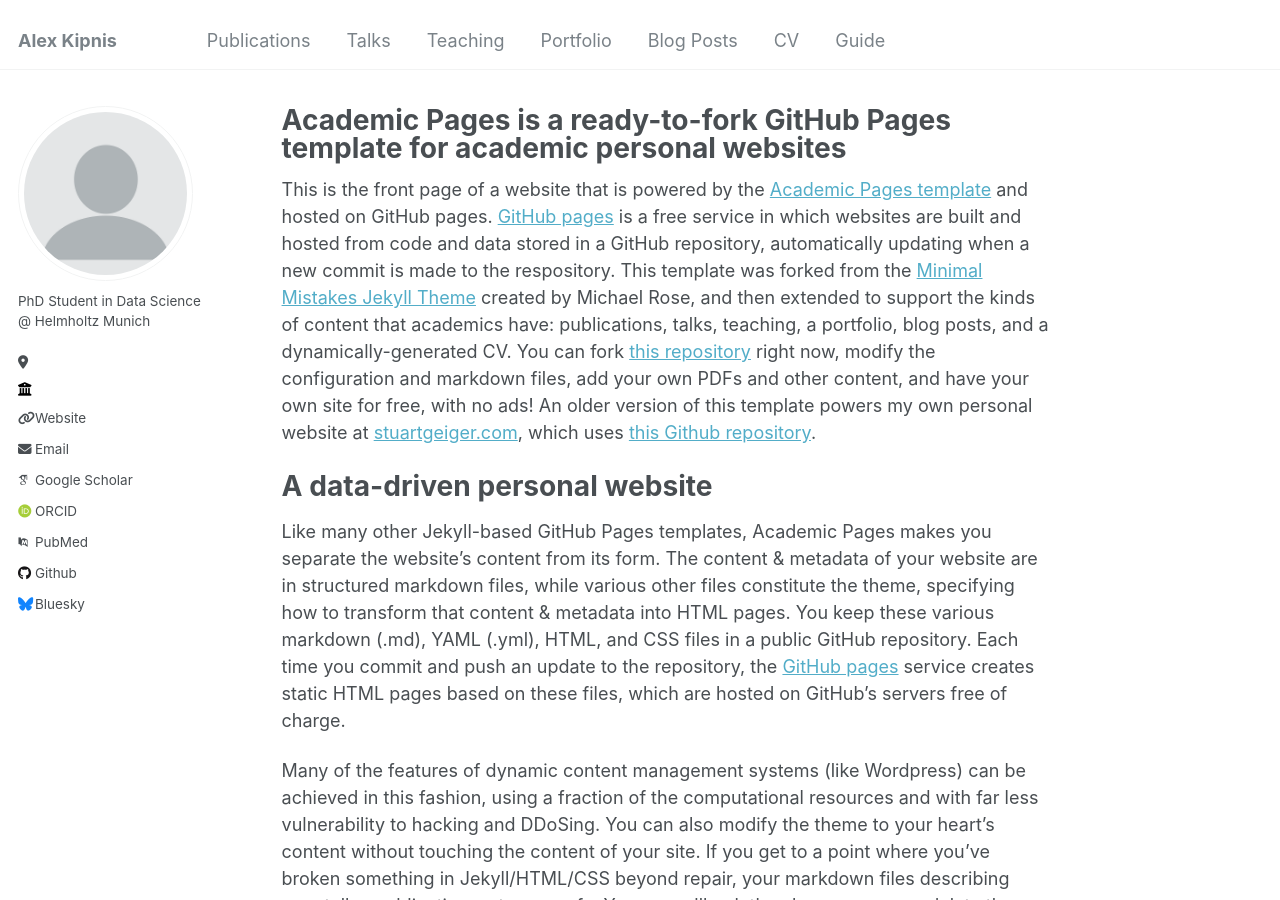
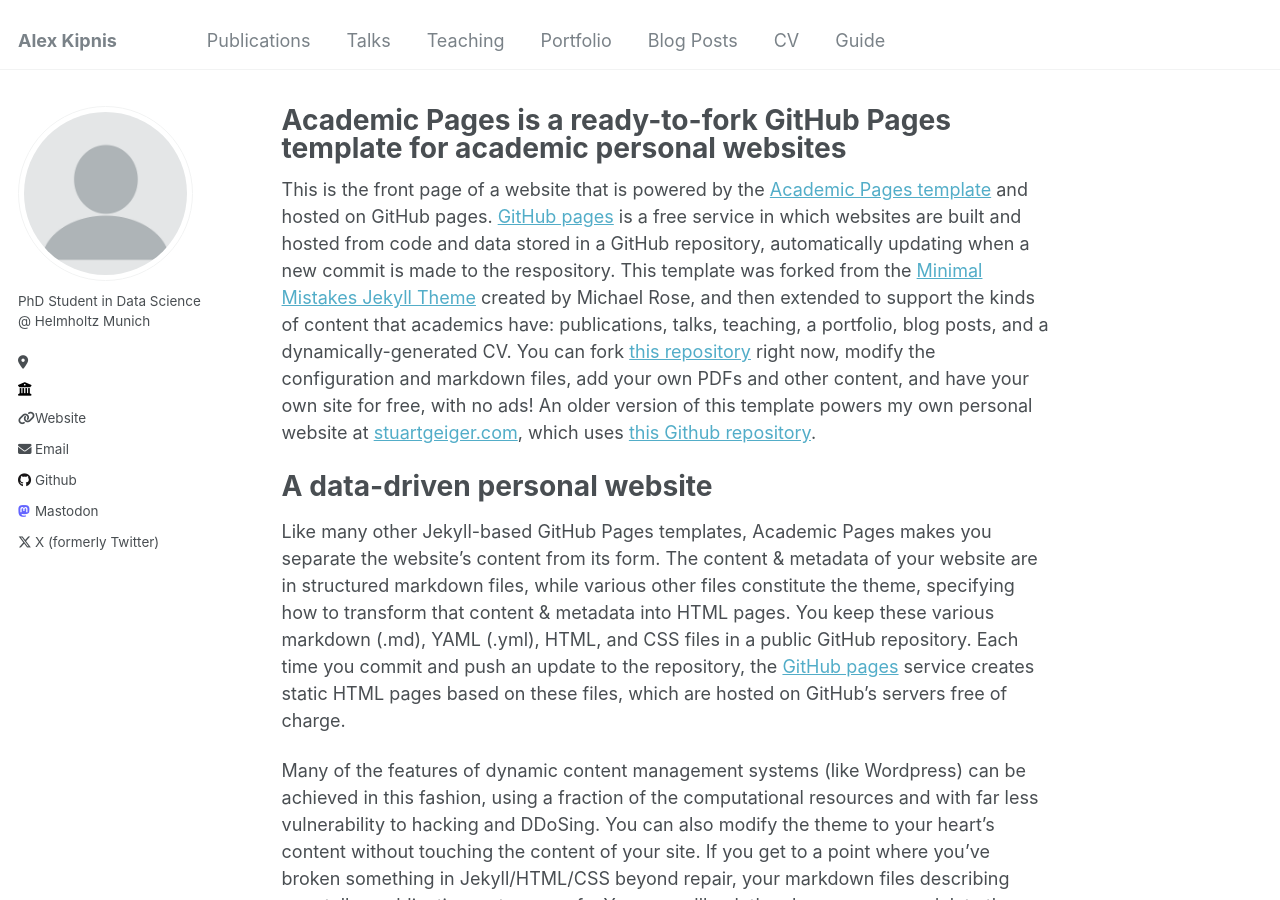
Before and after one commit to adkipnis/adkipnis.github.io, a Jekyll site: the page built from _pages/about.md, in a window 1280 px wide and 900 px high. Built offline with Jekyll 4.4.1, drawn with Linux system fonts in a browser that asks for light colours; some web fonts are replaced; some of the changed lines change nothing that is shown.

Commit message:
Update _config.yml

```diff
--- a/_config.yml
+++ b/_config.yml
@@ -32,23 +32,23 @@
 
   # Academic websites
   arxiv            : # URL - Update with the correct link to your profile
-  googlescholar    : "https://scholar.google.com/citations?user=PS_CX0AAAAAJ"
+  googlescholar    : # URL
   impactstory      : # URL
-  orcid            : "http://orcid.org/yourorcidurl"
+  orcid            : # URL
   semantic         : # URL
-  pubmed           : "https://www.ncbi.nlm.nih.gov/pubmed/?term=john+snow"
+  pubmed           : # URL
   researchgate     : # URL
 
   # Repositories and software development
   bitbucket        : # Username - Update with your username on the site
   codepen          : # Username
   dribbble         : # Username
-  github           : "academicpages"
+  github           : "adkipnis"
   kaggle           : # Username
   stackoverflow    : # User number or user number and name (i.e., use "1" or "1/jeff-atwood")
 
   # Social media
-  bluesky          : "bsky.app" # Replace this with you Bluesky username
+  bluesky          : # Replace this with you Bluesky username
   facebook         : # Username
   flickr           : # Username
   foursquare       : # Username
@@ -58,14 +58,14 @@
   instagram        : # Username
   lastfm           : # Username
   linkedin         : # Username
-  mastodon         : # URL
+  mastodon         : "adkipnis"
   medium           : # URL
   pinterest        : # Username
   soundcloud       : # Username
   steam            : # Username
   telegram         : # URL
   tumblr           : # Username
-  twitter          : # Username for X / Twitter
+  twitter          : "adkipnis"
   vine             : # Username
   weibo            : # Username
   wikipedia        : # Username
```
